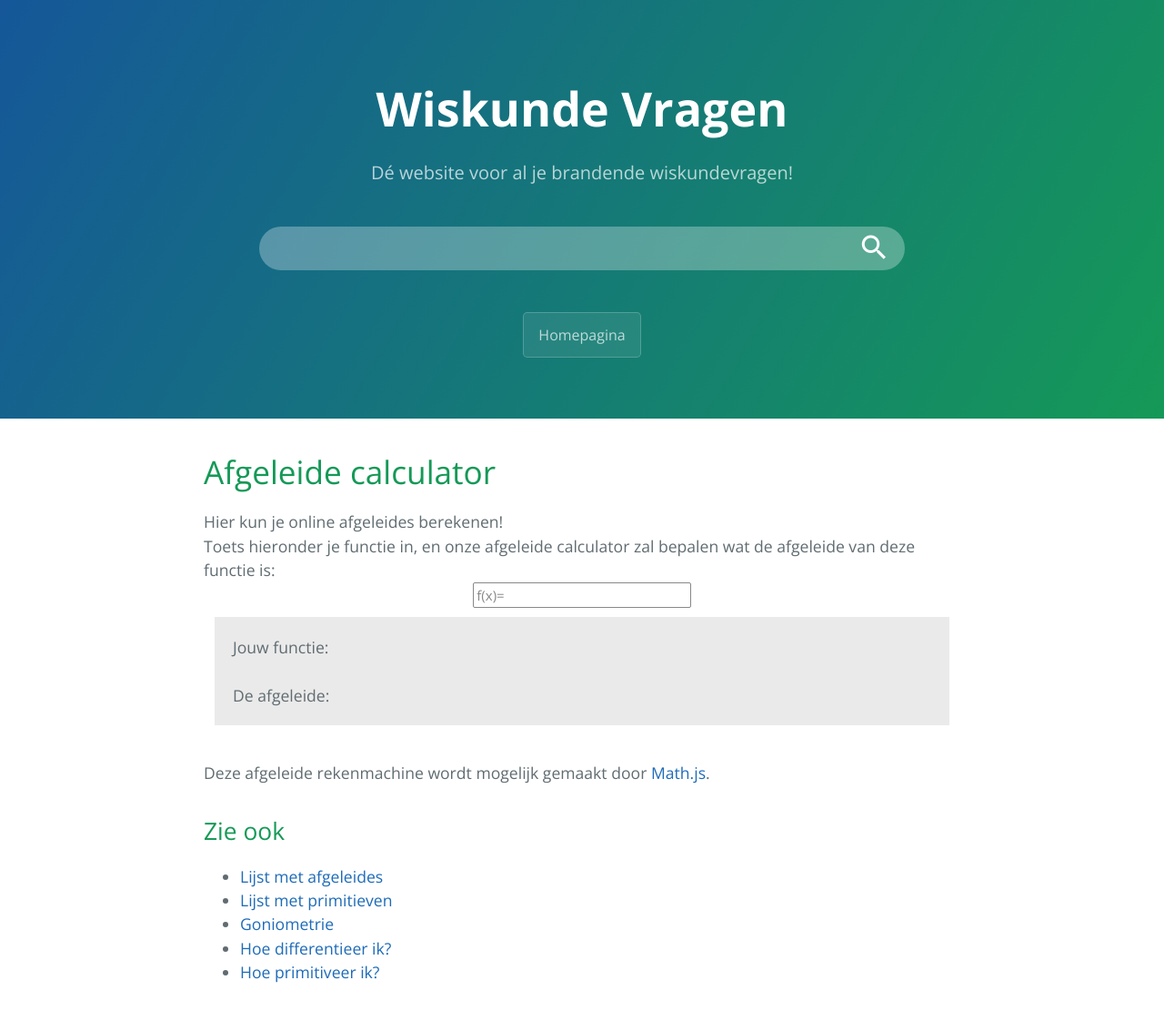
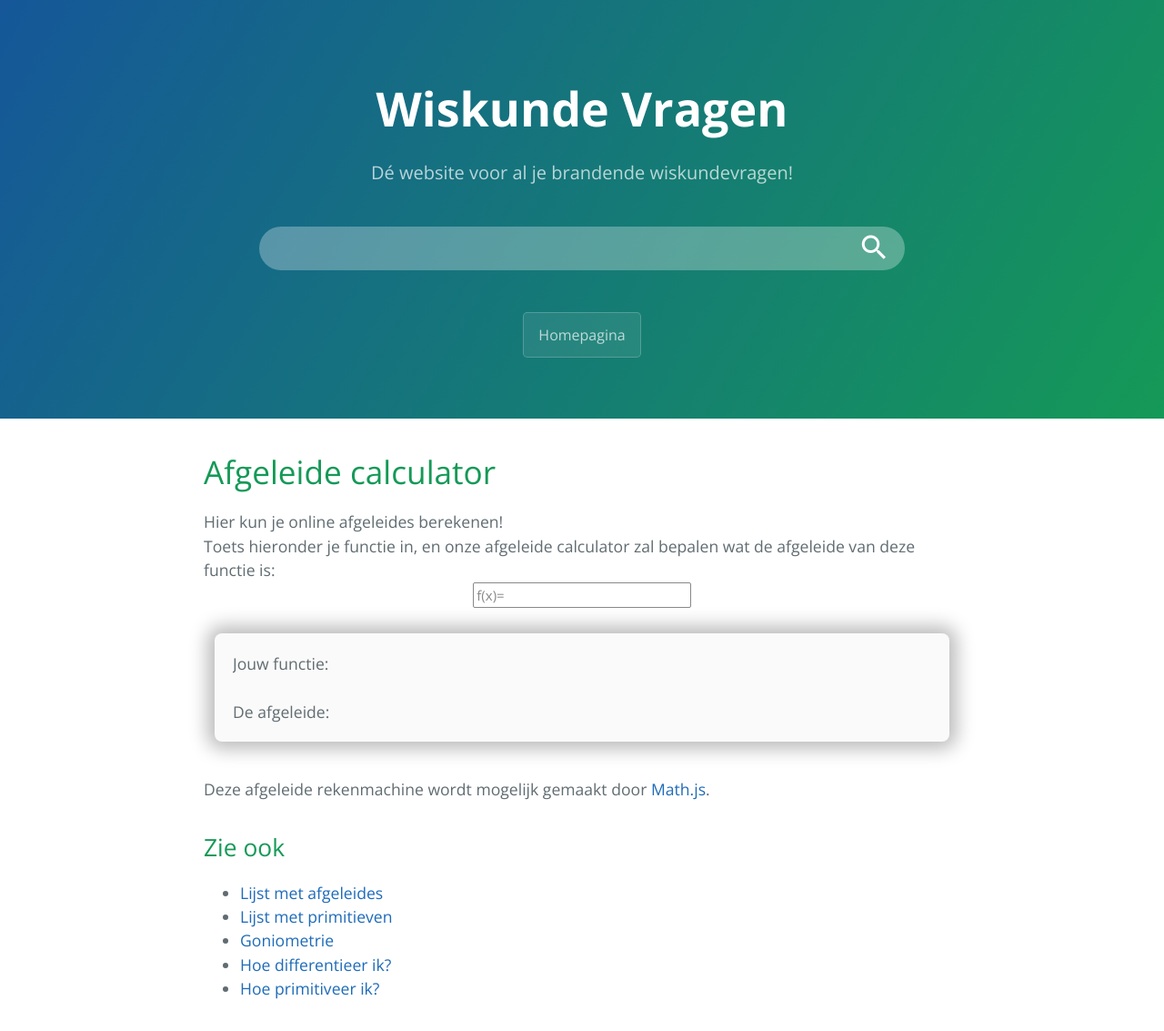
Before and after one commit to wiskundevragen/wiskundevragen.github.io, a Jekyll site: the page built from afgeleides/afgeleide-calculator.html, in a window 1280 px wide. Shown: the whole page at 91% size. Built offline with Jekyll 4.4.1, drawn with Linux system fonts in a browser that asks for light colours.

Commit message:
improve styling

```diff
--- a/afgeleides/afgeleide-calculator.html
+++ b/afgeleides/afgeleide-calculator.html
@@ -11,9 +11,11 @@ de afgeleide van deze functie is:
 		f(x)=<input id='src-functie' autocapitalize="none" /><br>
 	</span>
 </center>
-<div style=' margin: 12px; background: #eaeaea; padding: 20px;'>
-	Jouw functie:&nbsp;&nbsp;<span id='parsed-function'></span><br><br>
-	De afgeleide:&nbsp;&nbsp;<span id="derived-function"></span>
+<div id='results'>
+	<div>
+		Jouw functie:&nbsp;&nbsp;<span id='parsed-function'></span><br><br>
+		De afgeleide:&nbsp;&nbsp;<span id="derived-function"></span>
+	</div>
 </div>
 <br>
 Deze afgeleide rekenmachine wordt mogelijk gemaakt door <a href='https://mathjs.org/'>Math.js</a>.
@@ -52,7 +54,7 @@ Deze afgeleide rekenmachine wordt mogelijk gemaakt door <a href='https://mathjs.
 				deriv = calcDeriv(simplifiedFn, false);
 				simplifiedDeriv = calcDeriv(simplifiedFn, true);
 				if (deriv != simplifiedDeriv) {
-					id("derived-function").innerHTML = "\\(\\begin{align*}f'(x)&=" + deriv + "\\\\&=" + simplifiedDeriv + "\\end{align*}\\)";
+					id("derived-function").innerHTML = "\\(\\begin{align*}f'(x)&=" + deriv + "\\\\ &=" + simplifiedDeriv + "\\end{align*}\\)";
 				} else {
 					id("derived-function").innerHTML = "\\(f'(x)=" + deriv + "\\)";
 				}
@@ -87,6 +89,19 @@ Deze afgeleide rekenmachine wordt mogelijk gemaakt door <a href='https://mathjs.
 </script>
 
 <style>
+	#results {
+		margin: 12px;
+		background: #fafafa;
+		padding: 20px;
+		margin-top: 30px;
+		border-radius: 8px;
+		box-shadow: 0px 0px 20px 8px rgba(0, 0, 0, 0.27);
+	}
+
+	#results div {
+		overflow: auto;
+	}
+
 	span.textbox {
 		background-color: #FFF;
 		color: #888;
```
